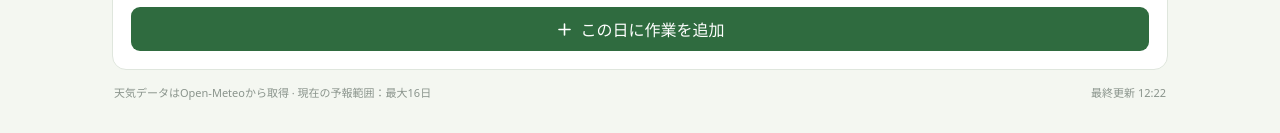
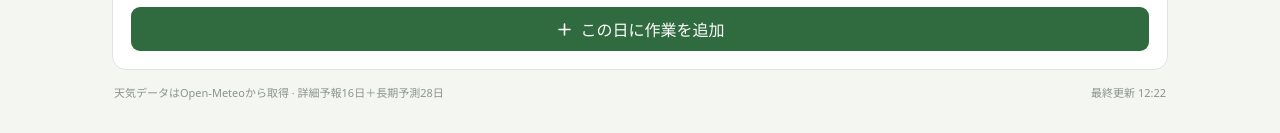
Before and after one commit to Takasi-nakamura/Agricultural-calendar, a React (Vite) app: page / in a window 1280 px wide. Shown: the part 907-1040 px from the top of the page. Built offline with nearby package versions, Linux system fonts and the light colour scheme; no server answers.

Commit message:
Add long range agricultural forecast

```diff
--- a/src/App.tsx
+++ b/src/App.tsx
@@ -3,6 +3,7 @@ import {CalendarDays,Check,ChevronLeft,ChevronRight,List,MapPin,Plus,Settings,Su
 
 type Todo={id:number;date:string;text:string;done:boolean};
 type Weather={date:string;max:number;min:number;rain:number;code:number};
+type LongWeather={date:string;temp:number;rain:number;et0:number;soil:number};
 
 const pad=(n:number)=>String(n).padStart(2,'0');
 const key=(d:Date)=>`${d.getFullYear()}-${pad(d.getMonth()+1)}-${pad(d.getDate())}`;
@@ -13,13 +14,13 @@ function App(){
  const [selected,setSelected]=useState(key(now)); const [view,setView]=useState<'calendar'|'list'>('calendar');
  const [todos,setTodos]=useState<Todo[]>(()=>JSON.parse(localStorage.getItem('agri-todos')||'[]'));
  const saved=(()=>{try{return JSON.parse(localStorage.getItem('agri-settings')||'null')}catch{return null}})();
- const [weather,setWeather]=useState<Weather[]>([]); const [place,setPlace]=useState(saved?.place||'宇都宮市');
+ const [weather,setWeather]=useState<Weather[]>([]); const [longWeather,setLongWeather]=useState<LongWeather[]>([]); const [place,setPlace]=useState(saved?.place||'宇都宮市');
  const [lat,setLat]=useState(Number(saved?.lat)||36.5658); const [lon,setLon]=useState(Number(saved?.lon)||139.8836); const [loading,setLoading]=useState(false);
  const [adding,setAdding]=useState(false); const [settingsOpen,setSettingsOpen]=useState(false); const [searchPlace,setSearchPlace]=useState(saved?.place||'宇都宮市'); const [savingPlace,setSavingPlace]=useState(false); const [text,setText]=useState('');
 
  useEffect(()=>localStorage.setItem('agri-todos',JSON.stringify(todos)),[todos]);
  useEffect(()=>localStorage.setItem('agri-settings',JSON.stringify({place,lat,lon})),[place,lat,lon]);
- useEffect(()=>{setLoading(true); fetch(`https://api.open-meteo.com/v1/forecast?latitude=${lat}&longitude=${lon}&daily=weather_code,temperature_2m_max,temperature_2m_min,precipitation_probability_max&timezone=Asia%2FTokyo&forecast_days=16`).then(r=>r.json()).then(d=>setWeather((d.daily?.time||[]).map((date:string,i:number)=>({date,max:Math.round(d.daily.temperature_2m_max[i]),min:Math.round(d.daily.temperature_2m_min[i]),rain:d.daily.precipitation_probability_max?.[i]??0,code:d.daily.weather_code[i]})))).catch(()=>setWeather([])).finally(()=>setLoading(false));},[lat,lon]);
+ useEffect(()=>{setLoading(true); const shortUrl=`https://api.open-meteo.com/v1/forecast?latitude=${lat}&longitude=${lon}&daily=weather_code,temperature_2m_max,temperature_2m_min,precipitation_probability_max&timezone=Asia%2FTokyo&forecast_days=16`; const longUrl=`https://seasonal-api.open-meteo.com/v1/seasonal?latitude=${lat}&longitude=${lon}&daily=temperature_2m_mean,precipitation_sum,et0_fao_evapotranspiration,soil_temperature_0_to_7cm_mean&models=ec46&timezone=Asia%2FTokyo&forecast_days=28`; Promise.all([fetch(shortUrl).then(r=>r.json()),fetch(longUrl).then(r=>r.json())]).then(([d,l])=>{setWeather((d.daily?.time||[]).map((date:string,i:number)=>({date,max:Math.round(d.daily.temperature_2m_max[i]),min:Math.round(d.daily.temperature_2m_min[i]),rain:d.daily.precipitation_probability_max?.[i]??0,code:d.daily.weather_code[i]}))); setLongWeather((l.daily?.time||[]).slice(16,28).map((date:string,i:number)=>({date,temp:Math.round(l.daily.temperature_2m_mean[i+16]),rain:Number(l.daily.precipitation_sum?.[i+16]||0),et0:Number(l.daily.et0_fao_evapotranspiration?.[i+16]||0),soil:Number(l.daily.soil_temperature_0_to_7cm_mean?.[i+16]||0)})))}).catch(()=>{setWeather([]);setLongWeather([])}).finally(()=>setLoading(false));},[lat,lon]);
  const days=useMemo(()=>{const y=month.getFullYear(),m=month.getMonth(),first=new Date(y,m,1),start=(first.getDay()+6)%7,n=new Date(y,m+1,0).getDate();return [...Array(start).fill(null),...Array.from({length:n},(_,i)=>new Date(y,m,i+1))]},[month]);
  const selectedTodos=todos.filter(t=>t.date===selected);
  const monthTodos=todos.filter(t=>t.date.startsWith(`${month.getFullYear()}-${pad(month.getMonth()+1)}`));
@@ -27,14 +28,14 @@ function App(){
  const add=()=>{if(!text.trim())return;setTodos([...todos,{id:Date.now(),date:selected,text:text.trim(),done:false}]);setText('');setAdding(false)};
  const toggle=(id:number)=>setTodos(todos.map(t=>t.id===id?{...t,done:!t.done}:t));
  const remove=(id:number)=>setTodos(todos.filter(t=>t.id!==id));
- const weatherFor=(d:string)=>weather.find(w=>w.date===d);
+ const weatherFor=(d:string)=>weather.find(w=>w.date===d); const longFor=(d:string)=>longWeather.find(w=>w.date===d);
  const monthName=month.toLocaleDateString('ja-JP',{year:'numeric',month:'long'});
  return <main>
   <header><div className="brand"><div className="logo">🌱</div><div><h1>農業カレンダー</h1><p>天気と農作業をひとつに</p></div></div><div className="place"><MapPin size={17}/>{place}<button onClick={()=>{setSearchPlace(place);setSettingsOpen(true)}} aria-label="設定"><Settings size={18}/></button></div></header>
   <section className="toolbar"><div className="nav"><button onClick={()=>move(-1)}><ChevronLeft/></button><strong>{monthName}</strong><button onClick={()=>move(1)}><ChevronRight/></button></div><div className="switch"><button className={view==='calendar'?'active':''} onClick={()=>setView('calendar')}><CalendarDays size={17}/>カレンダー</button><button className={view==='list'?'active':''} onClick={()=>setView('list')}><List size={17}/>リスト</button></div></section>
-  {view==='calendar'?<section className="calendar"><div className="week">{['月','火','水','木','金','土','日'].map(x=><div key={x}>{x}</div>)}</div><div className="grid">{days.map((d,i)=>d?<button className={`day ${key(d)===selected?'selected':''} ${key(d)===key(now)?'today':''}`} key={i} onClick={()=>setSelected(key(d))}><span>{d.getDate()}</span>{weatherFor(key(d))&&<div className="weather">{weatherIcon(weatherFor(key(d))!.code)}<b>{weatherFor(key(d))!.max}°</b><small>{weatherFor(key(d))!.rain}%</small></div>}{todos.filter(t=>t.date===key(d)).length>0&&<i>{todos.filter(t=>t.date===key(d)).length}件</i>}</button>:<div key={i} className="empty"/>)}</div></section>:<section className="list">{monthTodos.length===0?<div className="no-data">この月の予定はありません</div>:monthTodos.sort((a,b)=>a.date.localeCompare(b.date)).map(t=><div className="todo-row" key={t.id}><button className={t.done?'check done':'check'} onClick={()=>toggle(t.id)}>{t.done&&<Check size={15}/>}</button><div><b>{new Date(t.date+'T00:00:00').toLocaleDateString('ja-JP',{month:'numeric',day:'numeric',weekday:'short'})}</b><p className={t.done?'strike':''}>{t.text}</p></div><button className="icon" onClick={()=>remove(t.id)}><Trash2 size={16}/></button></div>)}</section>}
-  <section className="detail"><div className="detail-head"><div><span>選択日</span><h2>{new Date(selected+'T00:00:00').toLocaleDateString('ja-JP',{month:'long',day:'numeric',weekday:'long'})}</h2></div>{weatherFor(selected)&&<div className="forecast">{weatherIcon(weatherFor(selected)!.code)}<strong>{weatherFor(selected)!.max}°</strong><span>降水 {weatherFor(selected)!.rain}%</span></div>}</div><div className="todos">{selectedTodos.length===0?<p className="muted">予定はありません</p>:selectedTodos.map(t=><div className="todo-row" key={t.id}><button className={t.done?'check done':'check'} onClick={()=>toggle(t.id)}>{t.done&&<Check size={15}/>}</button><p className={t.done?'strike':''}>{t.text}</p><button className="icon" onClick={()=>remove(t.id)}><Trash2 size={16}/></button></div>)}</div><button className="add" onClick={()=>setAdding(true)}><Plus size={19}/>この日に作業を追加</button></section>
-  <footer>{loading?'天気を更新中…':<>天気データはOpen-Meteoから取得 · 現在の予報範囲：最大16日</>}<span>最終更新 {new Date().toLocaleTimeString('ja-JP',{hour:'2-digit',minute:'2-digit'})}</span></footer>
+  {view==='calendar'?<section className="calendar"><div className="week">{['月','火','水','木','金','土','日'].map(x=><div key={x}>{x}</div>)}</div><div className="grid">{days.map((d,i)=>d?<button className={`day ${key(d)===selected?'selected':''} ${key(d)===key(now)?'today':''}`} key={i} onClick={()=>setSelected(key(d))}><span>{d.getDate()}</span>{weatherFor(key(d))&&<div className="weather">{weatherIcon(weatherFor(key(d))!.code)}<b>{weatherFor(key(d))!.max}°</b><small>{weatherFor(key(d))!.rain}%</small></div>}{longFor(key(d))&&<div className="weather"><b>長期</b><small>{longFor(key(d))!.temp}°</small></div>}{todos.filter(t=>t.date===key(d)).length>0&&<i>{todos.filter(t=>t.date===key(d)).length}件</i>}</button>:<div key={i} className="empty"/>)}</div></section>:<section className="list">{monthTodos.length===0?<div className="no-data">この月の予定はありません</div>:monthTodos.sort((a,b)=>a.date.localeCompare(b.date)).map(t=><div className="todo-row" key={t.id}><button className={t.done?'check done':'check'} onClick={()=>toggle(t.id)}>{t.done&&<Check size={15}/>}</button><div><b>{new Date(t.date+'T00:00:00').toLocaleDateString('ja-JP',{month:'numeric',day:'numeric',weekday:'short'})}</b><p className={t.done?'strike':''}>{t.text}</p></div><button className="icon" onClick={()=>remove(t.id)}><Trash2 size={16}/></button></div>)}</section>}
+  <section className="detail"><div className="detail-head"><div><span>選択日</span><h2>{new Date(selected+'T00:00:00').toLocaleDateString('ja-JP',{month:'long',day:'numeric',weekday:'long'})}</h2></div>{weatherFor(selected)?<div className="forecast">{weatherIcon(weatherFor(selected)!.code)}<strong>{weatherFor(selected)!.max}°</strong><span>降水 {weatherFor(selected)!.rain}%</span></div>:longFor(selected)?<div className="forecast"><strong>長期予測</strong><span>平均 {longFor(selected)!.temp}°</span></div>:null}</div><div className="todos">{longFor(selected)&&<div className="long-card"><b>17〜28日 長期予測（参考）</b><p>平均気温 {longFor(selected)!.temp}℃ ・ 降水量 {longFor(selected)!.rain.toFixed(1)}mm</p><small>広域モデルによる参考値です。日々の局地的な天気を保証するものではありません。</small></div>}{selectedTodos.length===0?<p className="muted">予定はありません</p>:selectedTodos.map(t=><div className="todo-row" key={t.id}><button className={t.done?'check done':'check'} onClick={()=>toggle(t.id)}>{t.done&&<Check size={15}/>}</button><p className={t.done?'strike':''}>{t.text}</p><button className="icon" onClick={()=>remove(t.id)}><Trash2 size={16}/></button></div>)}</div><button className="add" onClick={()=>setAdding(true)}><Plus size={19}/>この日に作業を追加</button></section>
+  <footer>{loading?'天気を更新中…':<>天気データはOpen-Meteoから取得 · 詳細予報16日＋長期予測28日</>}<span>最終更新 {new Date().toLocaleTimeString('ja-JP',{hour:'2-digit',minute:'2-digit'})}</span></footer>
   {settingsOpen&&<div className="modal-bg" onClick={()=>setSettingsOpen(false)}><div className="modal" onClick={e=>e.stopPropagation()}><button className="close" onClick={()=>setSettingsOpen(false)}><X/></button><h2>場所の設定</h2><p>市区町村名を入力してください。</p><input autoFocus value={searchPlace} onChange={e=>setSearchPlace(e.target.value)} placeholder="例：宇都宮市"/><button className="save" disabled={savingPlace} onClick={async()=>{if(!searchPlace.trim())return;setSavingPlace(true);try{const u='https://geocoding-api.open-meteo.com/v1/search?name='+encodeURIComponent(searchPlace.trim())+'&count=1&language=ja&format=json';const r=await fetch(u);const d=await r.json();const g=d.results?.[0];if(g){setPlace(g.name+(g.admin1?' '+g.admin1:''));setLat(g.latitude);setLon(g.longitude);setSettingsOpen(false)}}catch{}finally{setSavingPlace(false)}}}>{savingPlace?'検索中…':'この場所を使う'}</button></div></div>}
   {adding&&<div className="modal-bg" onClick={()=>setAdding(false)}><div className="modal" onClick={e=>e.stopPropagation()}><button className="close" onClick={()=>setAdding(false)}><X/></button><h2>作業を追加</h2><p>{selected}</p><input autoFocus value={text} onChange={e=>setText(e.target.value)} onKeyDown={e=>e.key==='Enter'&&add()} placeholder="例：トマトに水やり"/><button className="save" onClick={add}>追加する</button></div></div>}
  </main>
```
